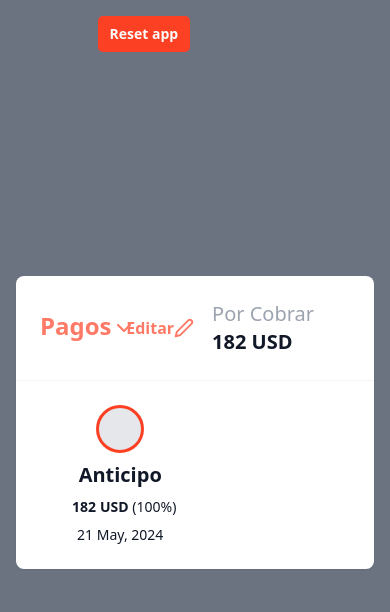
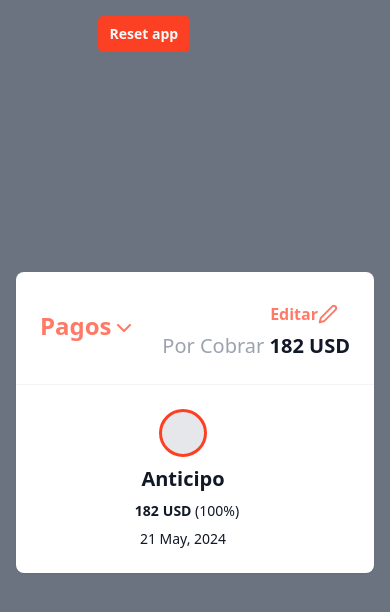
Before and after one commit to Jhonnaar/Payit, a React (Vite) app: page / in a window 390 px wide. Shown: the top 612 px of the page. Built offline with nearby package versions, Linux system fonts and the light colour scheme.

Commit message:
responsive

```diff
--- a/src/components/CustomSelect.tsx
+++ b/src/components/CustomSelect.tsx
@@ -24,7 +24,7 @@ function CustomSelect({selectPaymentMethodBus}:Props) {
         <p>{selectedMethod}</p>
         <img src="/assets/blackDownArrowIcon.png" alt="Down arrow icon" />
       </div>
-      <div className="absolute w-[65%] bg-white border-[0.5px] border-gray-300 rounded-[5px] py-4 grid gap-y-2">
+      <div className="absolute w-[85%] md:w-[65%] bg-white border-[0.5px] border-gray-300 rounded-[5px] py-4 grid gap-y-2">
         {
           options.map((option, index)=>{
             return (
--- a/src/components/Pagos.tsx
+++ b/src/components/Pagos.tsx
@@ -202,8 +202,8 @@ function Pagos({totalPrice}:Props) {
           <h1 className="text-[#FF7A66] text-2xl leading-5 font-semibold">Pagos</h1>
           <img src="/assets/downArrowIcon.png" alt="Down arrow icon" className="w-6 aspect-square my-auto"/>
         </div>
-        <div className="flex gap-6 my-auto">
-          <button onClick={()=>{setEditable(!editable)}} className={`h-fit my-auto px-3 py-2 flex rounded-[5px] ${editable?"bg-[#FC4024]":""} transition-colors duration-500`}>
+        <div className="grid md:flex gap-x-6 md:my-auto">
+          <button onClick={()=>{setEditable(!editable)}} className={`w-fit h-fit md:my-auto max-md:justify-self-end px-3 py-2 flex rounded-[5px] ${editable?"bg-[#FC4024]":""} transition-colors duration-500`}>
             {editable ? (
               <>
                 <p className="text-white text-base leading-5 font-semibold">Guardar</p>
@@ -222,7 +222,7 @@ function Pagos({totalPrice}:Props) {
         {
           pagos.map((pago, index)=>{
             return (
-              <div key={index} className="w-fit flex">
+              <div key={index} className="w-fit flex max-md:mx-auto">
                 <button onClick={()=>{setNewPayment(0)}} className={`w-12 h-12 -mr-4 border-[3px] border-white rounded-full group relative ${index===0?"flex":"hidden"} ${pago.isPaid?"pointer-events-none":""}`}>
                   <div className={`bg-gray-200 absolute h-1 w-full top-1/2 -right-[50%] pointer-events-none opacity-0 group-hover:opacity-100 translate-x-[220%] group-hover:-translate-x-[0%] transition duration-300`}></div>
                   <div className={`bg-gray-200 w-9 aspect-square rounded-full my-auto grid pointer-events-none opacity-0 group-hover:opacity-100 translate-x-[220%] group-hover:-translate-x-[0%] transition duration-300`}>
--- a/src/components/PaymentModal.tsx
+++ b/src/components/PaymentModal.tsx
@@ -23,7 +23,7 @@ function PaymentModal({savePaymentMethodBus, deletePaymentBus, hidePaymentModalB
   return (
     <div className="absolute w-full h-full top-0 left-0 grid z-30">
       <div onClick={()=>{hidePaymentModalBus()}} className="absolute w-full h-full top-0 left-0 bg-gray-600/35 blur-lg"></div>
-      <div className="relative w-[35%] p-6 bg-white shadow-xl rounded-lg overflow-y-visible m-auto">
+      <div className="relative w-[85%] md:w-[55%] lg:w-[45%] xl:w-[35%] p-6 bg-white shadow-xl rounded-lg overflow-y-visible m-auto">
           <button onClick={()=>{hidePaymentModalBus()}} className="w-fit h-fit absolute right-1 top-1">
             <img src="/assets/exitIcon.png" alt="Exit icon" className="w-5 aspect-square"/>
           </button>
```
